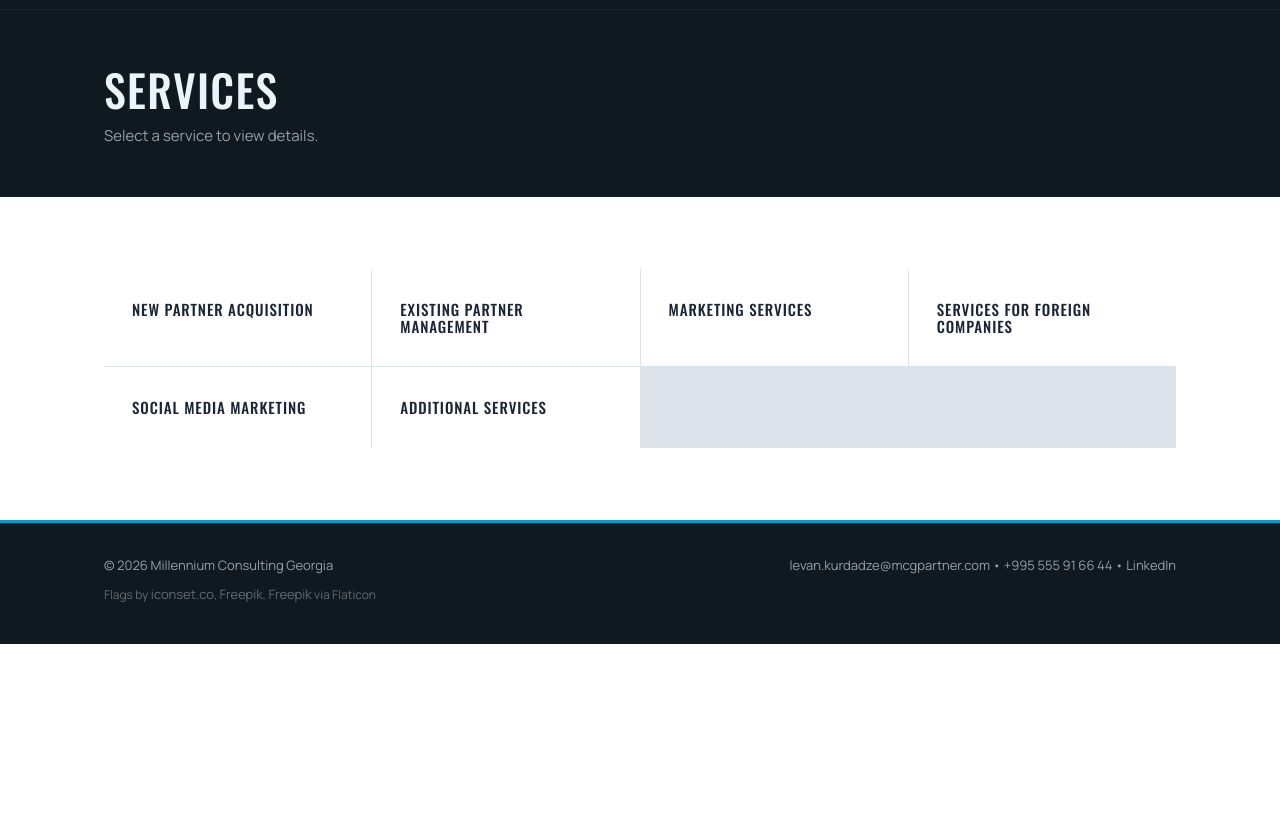
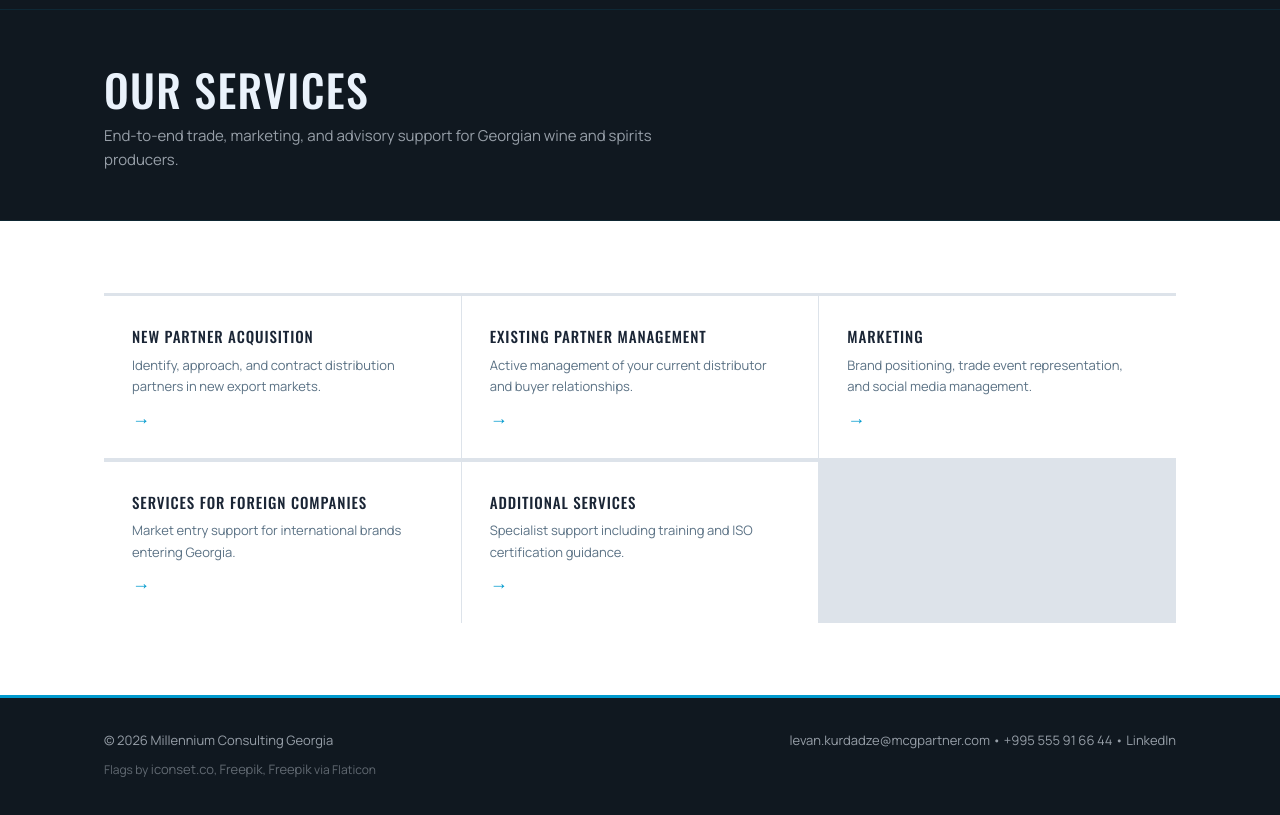
Before and after one commit to Luka9815/MCG, an Eleventy site: page src/en/services.njk in a window 1280 px wide. Shown: the part 103-918 px from the top of the page. Before the commit the page ends 800 px from the top, so only its background shows below. Built offline with nearby package versions, Linux system fonts and the light colour scheme; Eleventy itself is replaced by a stand-in of ours; files that its build step writes are made by us from their sources.

Commit message:
feat: redesign services hub + add shared service detail include

```diff
--- a/src/en/services.njk
+++ b/src/en/services.njk
@@ -1,31 +1,24 @@
 ---
-title: Services - Millennium Consulting Georgia
+title: Services — Millennium Consulting Georgia
 pageRelPath: services.html
 ---
-<div class="page-title"><div class="container">
-  <h1>Services</h1>
-  <p>Select a service to view details.</p>
-</div></div>
+<div class="page-hero">
+  <div class="container">
+    <h1>{{ en.services_hub.heading }}</h1>
+    <p>{{ en.services_hub.subheading }}</p>
+  </div>
+</div>
 
-<section class="section"><div class="container">
-  <div class="svc-grid">
-    <a class="svc-card" href="services/new-partner-acquisition.html">
-      <h3>New Partner Acquisition</h3>
-    </a>
-    <a class="svc-card" href="services/existing-partner-management.html">
-      <h3>Existing Partner Management</h3>
-    </a>
-    <a class="svc-card" href="services/marketing-services.html">
-      <h3>Marketing Services</h3>
-    </a>
-    <a class="svc-card" href="services/foreign-companies.html">
-      <h3>Services for Foreign Companies</h3>
-    </a>
-    <a class="svc-card" href="services/social-media-marketing.html">
-      <h3>Social Media Marketing</h3>
-    </a>
-    <a class="svc-card" href="services/additional-services.html">
-      <h3>Additional Services</h3>
-    </a>
+<section class="section">
+  <div class="container">
+    <div class="svc-grid svc-grid--3">
+      {% for card in en.services_hub.cards %}
+      <a class="svc-card svc-card--link" href="services/{{ card.slug }}.html">
+        <h3>{{ card.title }}</h3>
+        <p>{{ card.teaser }}</p>
+        <span class="card-arrow">→</span>
+      </a>
+      {% endfor %}
+    </div>
   </div>
-</div></section>
+</section>
```
Also changed, not shown: src/_includes/service-detail-body.njk (added, +34 -0 lines).
